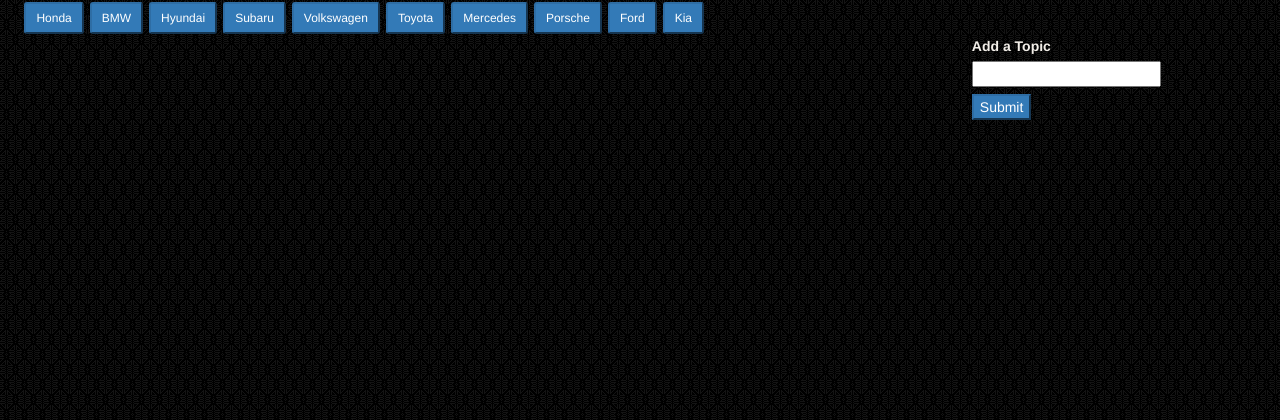
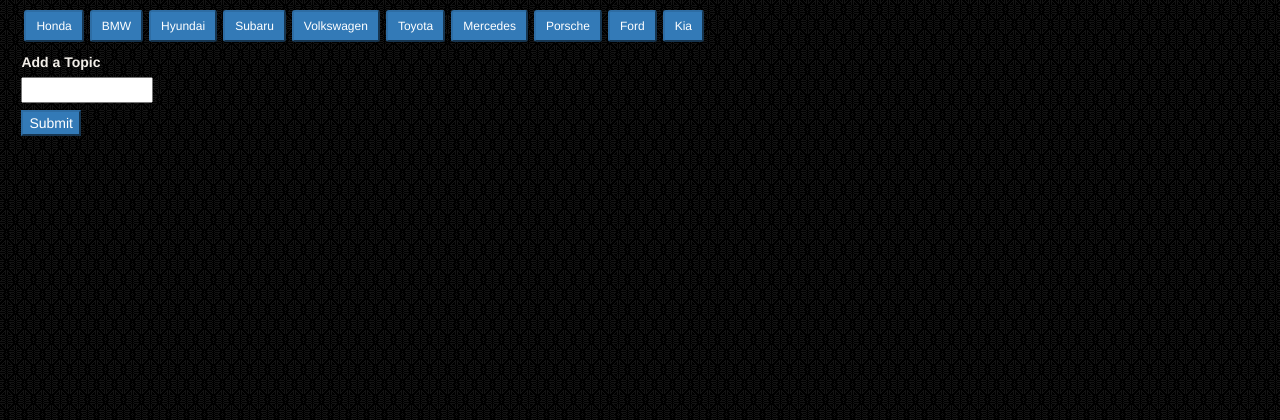
Before and after one commit to sergsal/GiphyHW, a PHP site: page / in a window 1280 px wide. Shown: the top 420 px of the page. Run offline with PHP 8.4, Linux system fonts and the light colour scheme; some libraries are stand-ins or nearby versions.

Commit message:
further tweaks to css

```diff
--- a/assets/css/style.css
+++ b/assets/css/style.css
@@ -1,5 +1,5 @@
 .car {
-	margin: 2px 3px;
+	margin: 10px 3px;
 }
 .carDiv {
 	float: left;
--- a/index.html
+++ b/index.html
@@ -14,17 +14,17 @@
 <div class="container">
 	<div id="carButtons"></div>
 	<div class="row">
-		<div id="carGifs" class="col-lg-9"></div>
-		<div class="col-lg-3">
+		<div class="col-sm-2">
 			<form id="car-form">
 		    	<label for="car-input">Add a Topic</label><br>
-		    	<input type="text" id="car-input"><br>
+		    	<input type="text" size="13" id="car-input"><br>
 
-		    	<!-- Button triggers new movie to be added -->
+		    	<!--button for adding car to array-->
 		    	<input id="addCar" type="submit" class="btn-primary" value="Submit">
 		  	</form>
+		</div>
+		<div id="carGifs" class="col-sm-10"></div>
 	</div>
-</div>
 
 
 
```
